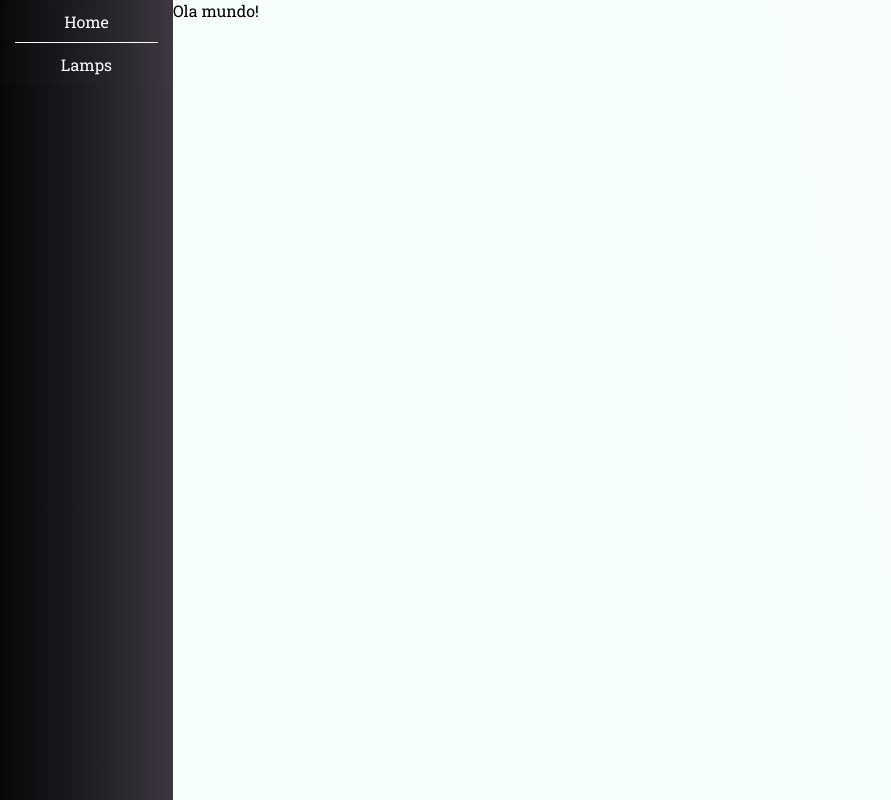
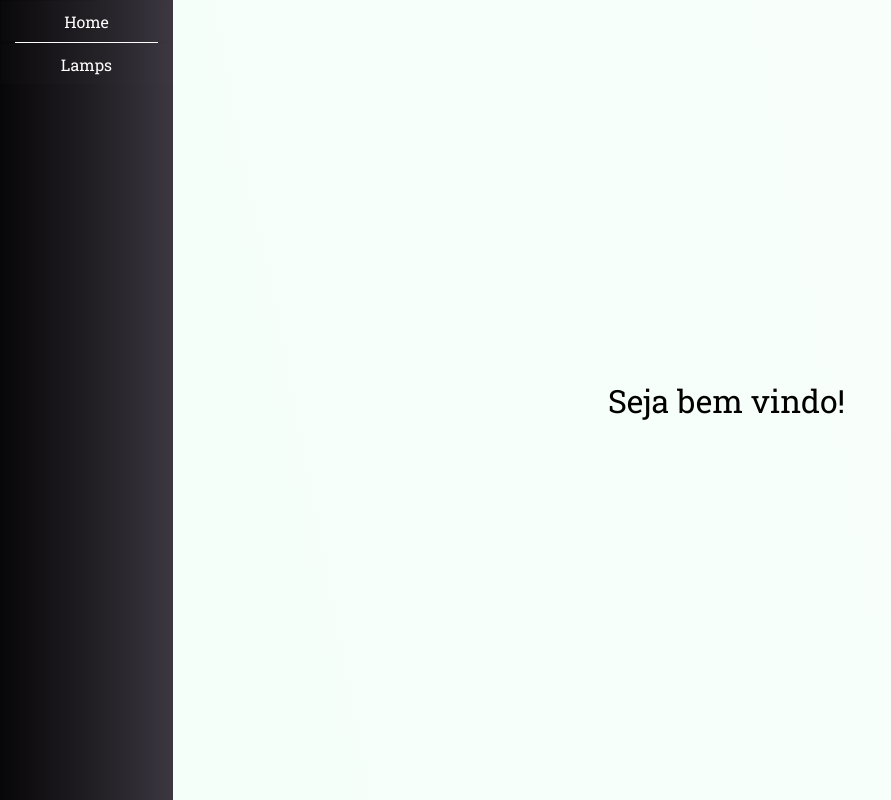
Before and after one commit to rafeira/lampadas, a React (Create React App) app: page / in a window 1280 px wide. Shown: the whole page, without its empty margins (0-891 px from the left). Built offline with nearby package versions, Linux system fonts and the light colour scheme.

Commit message:
Implement home styles

```diff
--- a/src/views/Home.css
+++ b/src/views/Home.css
@@ -0,0 +1,8 @@
+.Home {
+  display: flex;
+  height: 100%;
+  width: 100%;
+  justify-content: center;
+  align-items: center;
+  font-size: 2rem;
+}
--- a/src/views/Home.jsx
+++ b/src/views/Home.jsx
@@ -1,7 +1,9 @@
+import './Home.css'
+
 const Home = (props) => {
   return (
-    <div>
-      Ola mundo!
+    <div className="Home">
+      <div className="message">Seja bem vindo!</div>
     </div>
   );
 }
```
